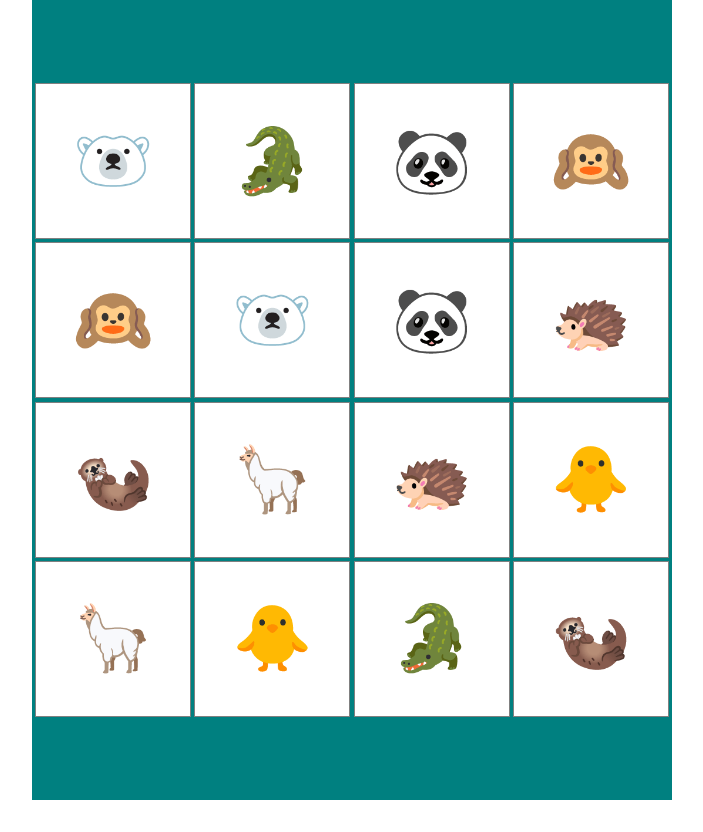
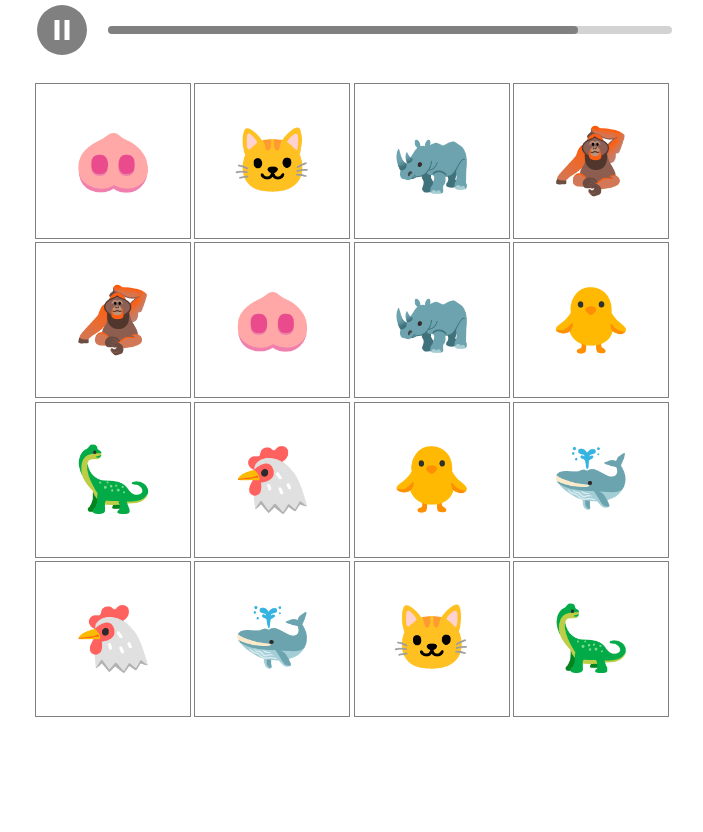
Before and after one commit to Tripouille/ematchi, a SvelteKit app: page / in a window 1280 px wide. Shown: the whole page, without its empty margins (288-991 px from the left). Built offline with nearby package versions, Linux system fonts and the light colour scheme.

Commit message:
add countdown

```diff
--- a/package.json
+++ b/package.json
@@ -27,5 +27,8 @@
 		"typescript": "^5.0.0",
 		"vite": "^4.4.2"
 	},
-	"type": "module"
+	"type": "module",
+	"dependencies": {
+		"sass": "^1.68.0"
+	}
 }
--- /dev/null
+++ b/src/routes/Countdown.svelte
@@ -0,0 +1,60 @@
+<script lang="ts">
+	export let remaining: number;
+	export let duration: number;
+</script>
+
+{@debug duration}
+<div class="countdown">
+	<button>
+		<svg fill="gray" height="60" width="60" xmlns="http://www.w3.org/2000/svg" viewBox="0 0 24 24">
+			<title>pause</title>
+			<path
+				d="M15,16H13V8H15M11,16H9V8H11M12,2A10,10 0 0,0 2,12A10,10 0 0,0 12,22A10,10 0 0,0 22,12A10,10 0 0,0 12,2Z"
+			/>
+		</svg>
+	</button>
+
+	<div class="bar" style="--remaining: {remaining / duration}">
+		<div class="duration" />
+		<div class="remaining" />
+	</div>
+</div>
+
+<style lang="scss">
+	.countdown {
+		display: flex;
+		gap: 1rem;
+		justify-content: center;
+		align-items: center;
+	}
+
+	button {
+		border: none;
+		padding: 0;
+		cursor: pointer;
+		display: inline-grid;
+		background: transparent;
+	}
+
+	.bar {
+		flex: 1;
+		position: relative;
+		height: 0.5rem;
+
+		* {
+			height: 100%;
+			width: 100%;
+			border-radius: 0.25rem;
+			position: absolute;
+		}
+
+		.remaining {
+			background: gray;
+			width: calc(var(--remaining) * 100%);
+		}
+
+		.duration {
+			background: lightgray;
+		}
+	}
+</style>
--- a/src/routes/Game.svelte
+++ b/src/routes/Game.svelte
@@ -1,17 +1,16 @@
 <script lang="ts">
+	import { onMount } from 'svelte';
+	import Countdown from './Countdown.svelte';
 	import Grid from './Grid.svelte';
 	import { levels, type Level } from './levels.js';
 
 	const currentLevelLabel: Level['label'] = 'easy';
 
-	let size: number;
 	let grid: string[] = [];
 
 	function initializeGame(levelLabel: Level['label']) {
 		const level = levels.find((l) => l.label === levelLabel);
 		if (!level) throw new Error(`Level ${levelLabel} not found`);
-
-		size = level.size;
 
 		const pairs: string[] = [];
 		const emojisCopy = [...level.emojis];
@@ -29,10 +28,28 @@
 	function handleEmojiFound(event: any) {
 		foundedEmoji = foundedEmoji.concat(event.detail.emoji as string);
 	}
+
+	const duration = 30.0;
+	let remaining = 30.0;
+
+	function startGame() {
+		const startDate = Date.now();
+
+		function loop() {
+			if (remaining <= 0) return;
+			requestAnimationFrame(loop);
+			remaining = duration - (Date.now() - startDate) / 1000;
+		}
+		loop();
+	}
+
+	onMount(startGame);
 </script>
 
 <div class="game">
-	<div class="info" />
+	<div class="info">
+		<Countdown {duration} {remaining} />
+	</div>
 
 	<div class="grid-container">
 		<Grid {grid} on:emoji-found={handleEmojiFound} />
@@ -52,19 +69,18 @@
 		flex-direction: column;
 		justify-content: center;
 		align-items: center;
+		border-radius: 1rem;
 	}
 
 	.info {
 		width: 80vmin;
 		aspect-ratio: 8;
 		max-width: 700px;
-		background-color: teal;
 	}
 
 	.grid-container {
 		width: 80vmin;
 		aspect-ratio: 1;
 		max-width: 700px;
-		background-color: teal;
 	}
 </style>
--- a/src/routes/Square.svelte
+++ b/src/routes/Square.svelte
@@ -4,7 +4,6 @@
 	export let found: boolean;
 </script>
 
-{@debug flipped}
 <button class="square" class:flipped class:found disabled={found} on:click>
 	{emoji}
 </button>
```
Also changed, not shown: 1 other file (tests, documents, lock files or other folders).
